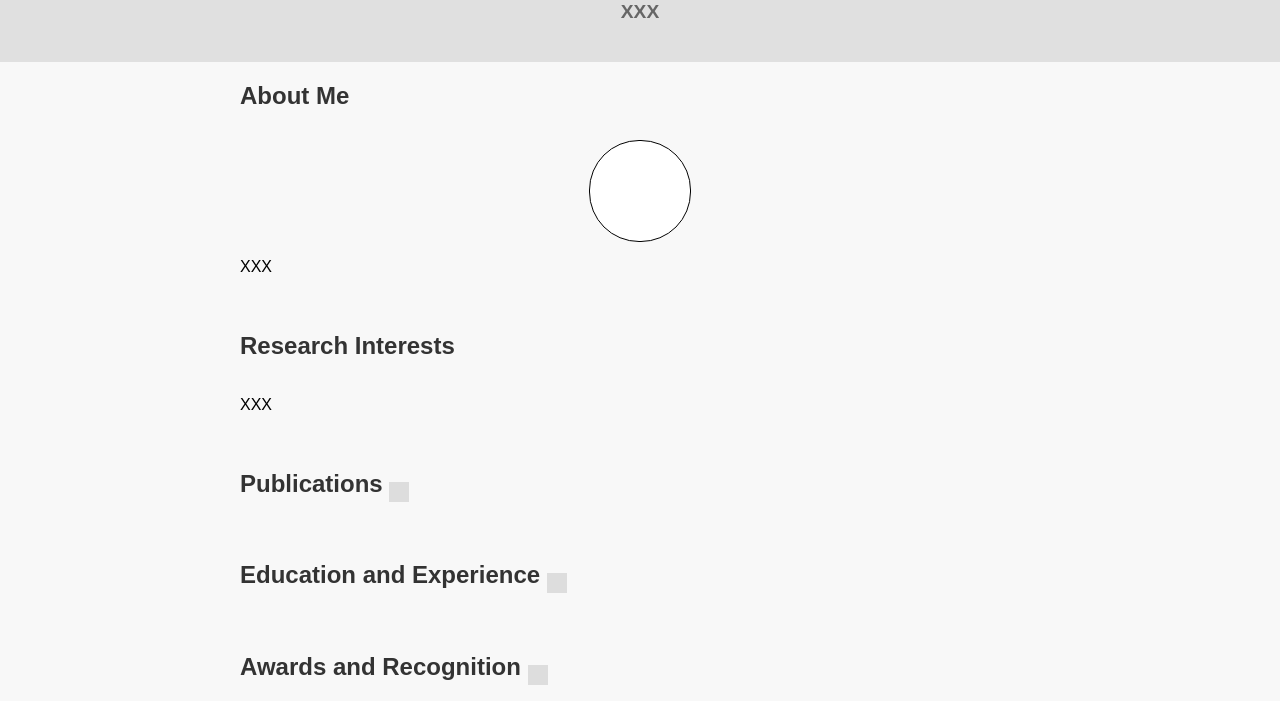
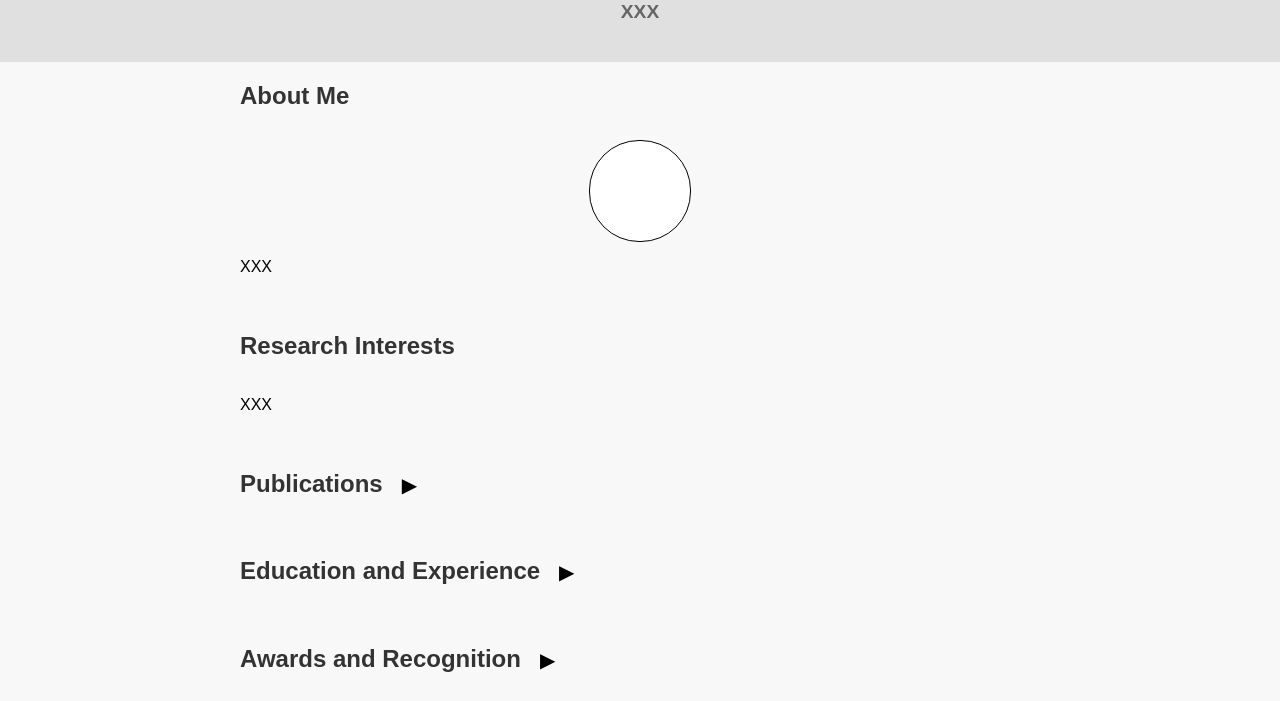
Before and after one commit to Nao-Nakajima/Nao-Nakajima.github.io, a plain HTML site: page index.html in a window 1280 px wide. Shown: the part 99-800 px from the top of the page. Drawn offline with Linux system fonts and the light colour scheme.

Commit message:
Update style.css

```diff
--- a/style.css
+++ b/style.css
@@ -63,10 +63,13 @@ section ul {
 
 button {
     display: inline-block;
-    padding: 10px;
-    background-color: #ddd;
+    padding: 0;
+    background-color: transparent;
     border: none;
     cursor: pointer;
+    width: 20px;
+    height: 20px;
+    margin-left: 10px;
 }
 
 button:focus {
@@ -74,7 +77,17 @@ button:focus {
 }
 
 button:active {
-    background-color: #bbb;
+    background-color: transparent;
+}
+
+button:before {
+    content: "▶";
+    position: relative;
+    font-size: 20px;
+}
+
+button.rotate:before {
+    transform: rotate(90deg);
 }
 
 @media (max-width: 768px) {
```
